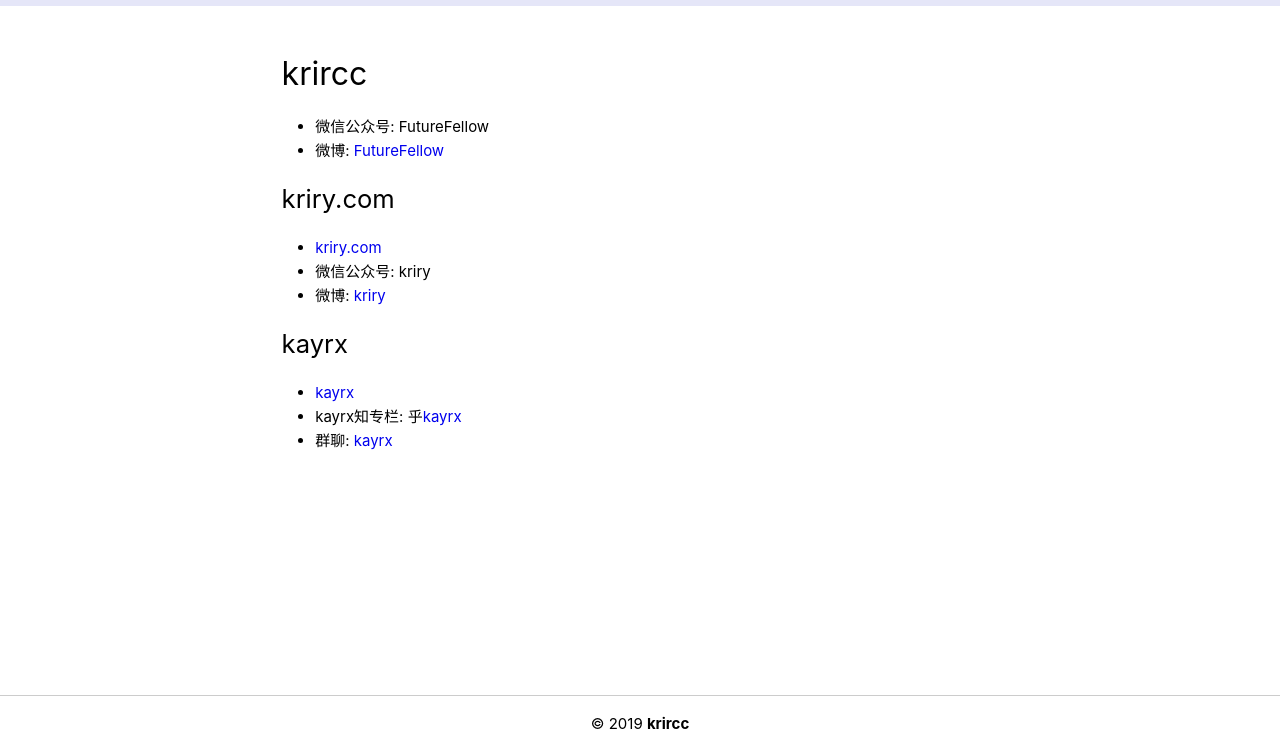
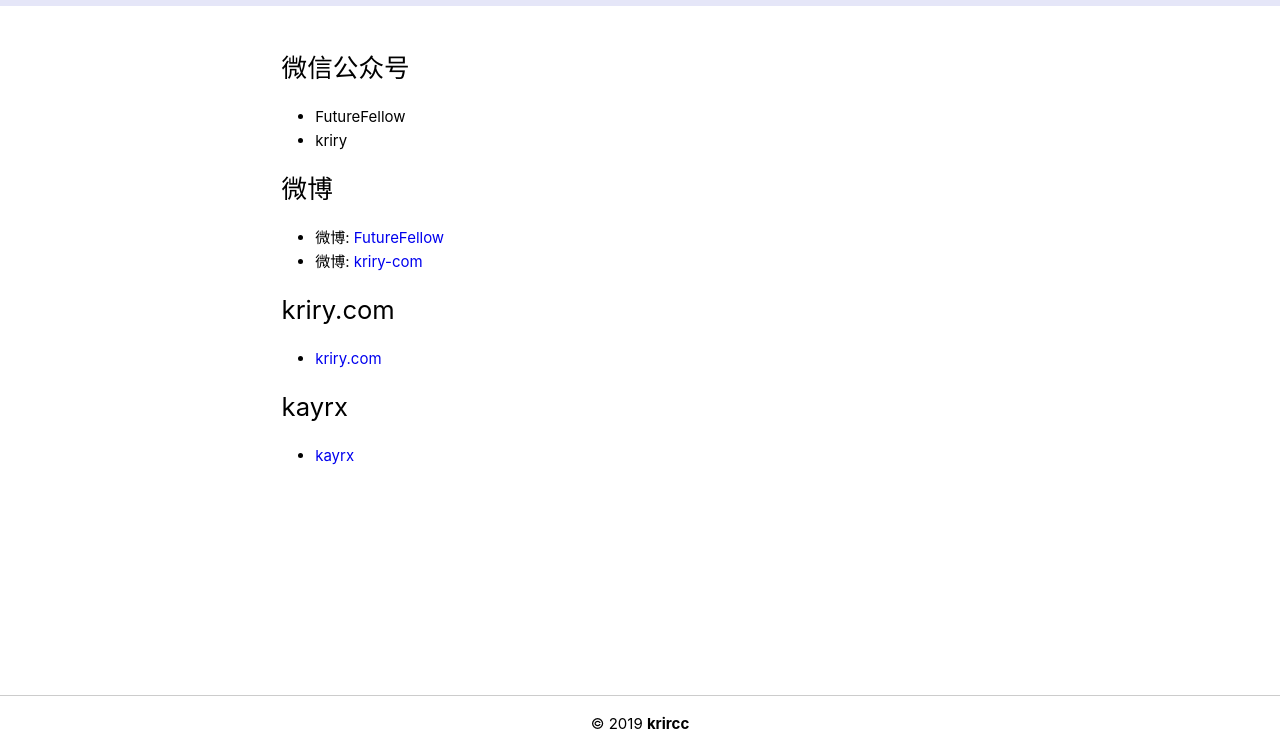
Before and after one commit to across-travel/krircc.github.io-2, a plain HTML site: page about.html in a window 1280 px wide. Shown: the part 48-800 px from the top of the page. Drawn offline with Linux system fonts and the light colour scheme.

Commit message:
Update about.html

```diff
--- a/about.html
+++ b/about.html
@@ -20,22 +20,27 @@
 
       <div id="content">
         <div class="container"><div id="about">
-    <h1 id="krircc"> krircc</h1>
+
+    <h3 id="krircc"> 微信公众号</h3>
     <ul>
-        <li>微信公众号: FutureFellow</li>
+        <li>FutureFellow</li>
+        <li>kriry</li>
+    </ul>
+
+    <h3 id="kriry"> 微博</h3>
+    <ul>
         <li>微博: <a href="https://weibo.com/futurefellow" target="_blank">FutureFellow</a></li>
+        <li>微博: <a href="https://weibo.com/kriry" target="_blank" >kriry-com</a></li>
     </ul>
-    <h3 id="kriry"> kriry.com</h3>
+
+     <h3 id="kriry"> kriry.com</h3>
     <ul>
         <li><a href="http://kriry.com/" target="_blank" >kriry.com </a></li>
-        <li>微信公众号: kriry</li>
-        <li>微博: <a href="https://weibo.com/kriry" target="_blank" >kriry</a></li>
     </ul>
+
     <h3 id="kayrx"> kayrx</h3>
     <ul>
-        <li><a href="https://kayrx.xyz/" target="_blank" >kayrx</a></li>
-      <li>kayrx知专栏: 乎<a href="https://zhuanlan.zhihu.com/kayrx" target="_blank" >kayrx</a></li>
-        <li>群聊: <a href="https://spectrum.chat/kayrx" target="_blank" >kayrx</a></li>
+        <li><a href="https://kayrx.pro/" target="_blank" >kayrx</a></li>
     </ul>
 </div>
 
```
